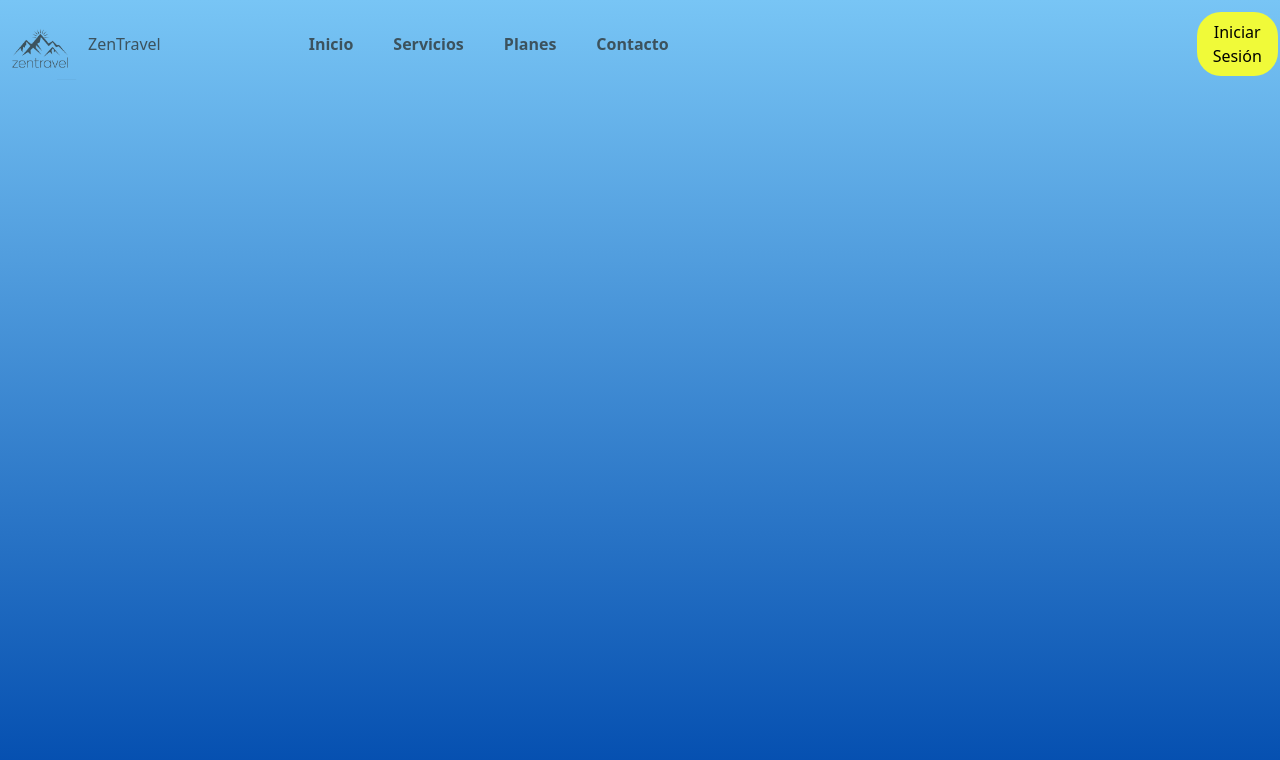
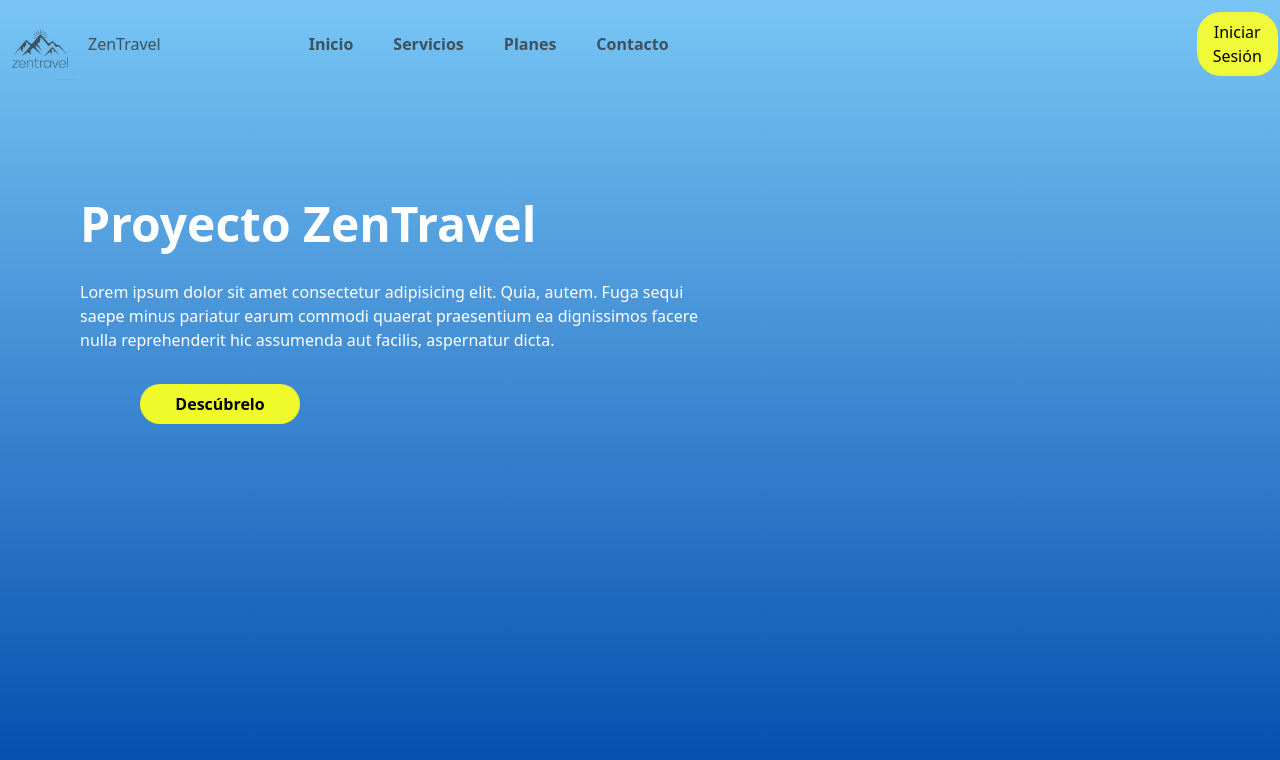
Before and after one commit to juanCaro16/front-end-ZenTravel, a React (Vite) app: page / in a window 1280 px wide. Shown: the top 760 px of the page. Built offline with nearby package versions, Linux system fonts and the light colour scheme.

Commit message:
finalizacion avance 2

```diff
--- a/src/App.jsx
+++ b/src/App.jsx
@@ -1,9 +1,12 @@
 import { Header } from "./Layouts/Header/Header"
+import { Main } from "./Layouts/Main/Main"
+
 
 export const App = () => {
   return (
     <>
      <Header />
+     <Main />
     </>
   )
 }
--- a/src/Layouts/Header/Header.jsx
+++ b/src/Layouts/Header/Header.jsx
@@ -8,10 +8,10 @@ export const Header = () => {
         <h1 className="text-[#3C525D]">ZenTravel</h1>
 
         <ul className="flex flex-row gap-10 ml-35 mr-10 text-[#3C525D] font-semibold">
-            <li>Inicio</li>
-            <li>Servicios</li>
-            <li>Planes</li>
-            <li>Contacto</li>
+            <li className="cursor-pointer">Inicio</li>
+            <li className="cursor-pointer">Servicios</li>
+            <li className="cursor-pointer">Planes</li>
+            <li className="cursor-pointer">Contacto</li>
         </ul>
 
         <button className="bg-[#F0FA39] text-black ml-[30rem] rounded-3xl px-4 py-2">Iniciar Sesión</button>
--- /dev/null
+++ b/src/Layouts/Main/Main.jsx
@@ -0,0 +1,11 @@
+export const Main = () => {
+  return (
+    <>
+      <div className="w-full flex pl-20 flex-col justify-center items-start mt-30 gap-8">
+        <h2 className="text-white text-5xl font-black">Proyecto ZenTravel</h2>
+        <p className="text-white w-[40rem]">Lorem ipsum dolor sit amet consectetur adipisicing elit. Quia, autem. Fuga sequi saepe minus pariatur earum commodi quaerat praesentium ea dignissimos facere nulla reprehenderit hic assumenda aut facilis, aspernatur dicta.</p>
+        <button className="bg-[#f0fa2b] rounded-4xl w-40 h-10 font-bold ml-15">Descúbrelo</button>
+     </div>
+    </>
+  )
+}
```
